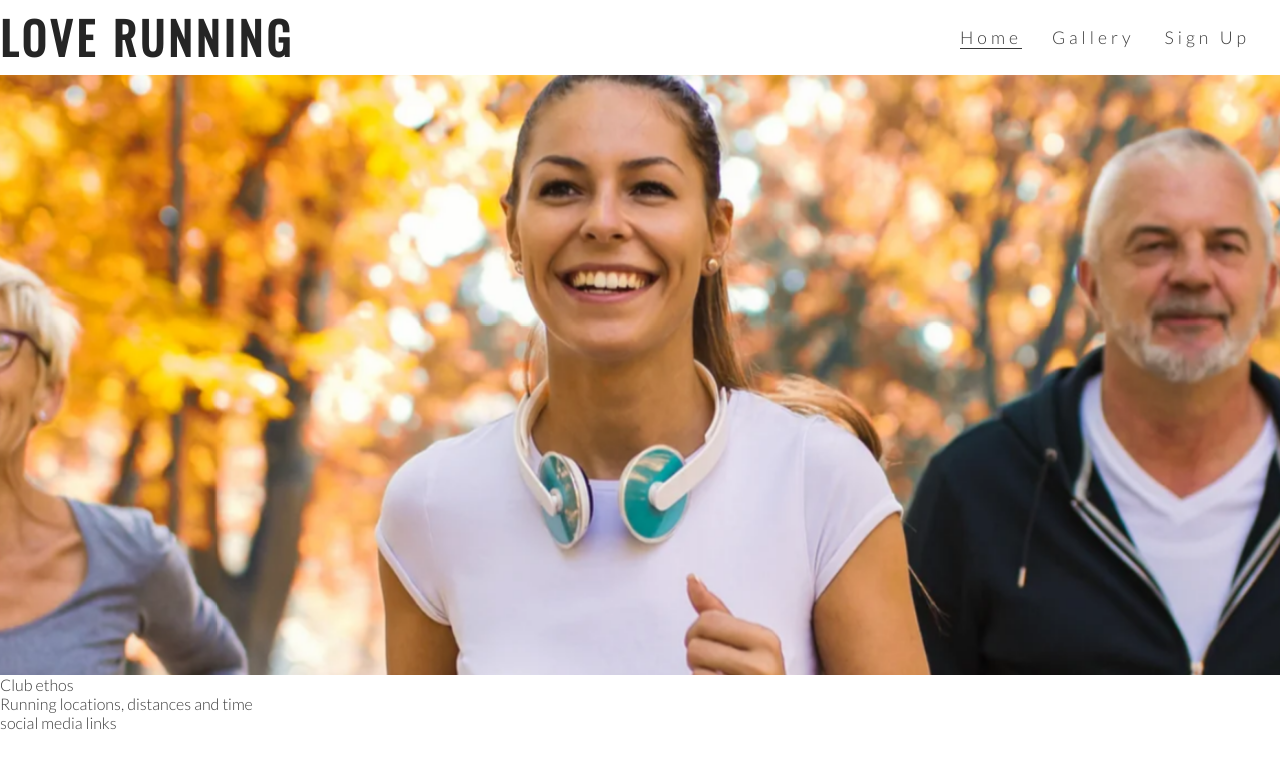
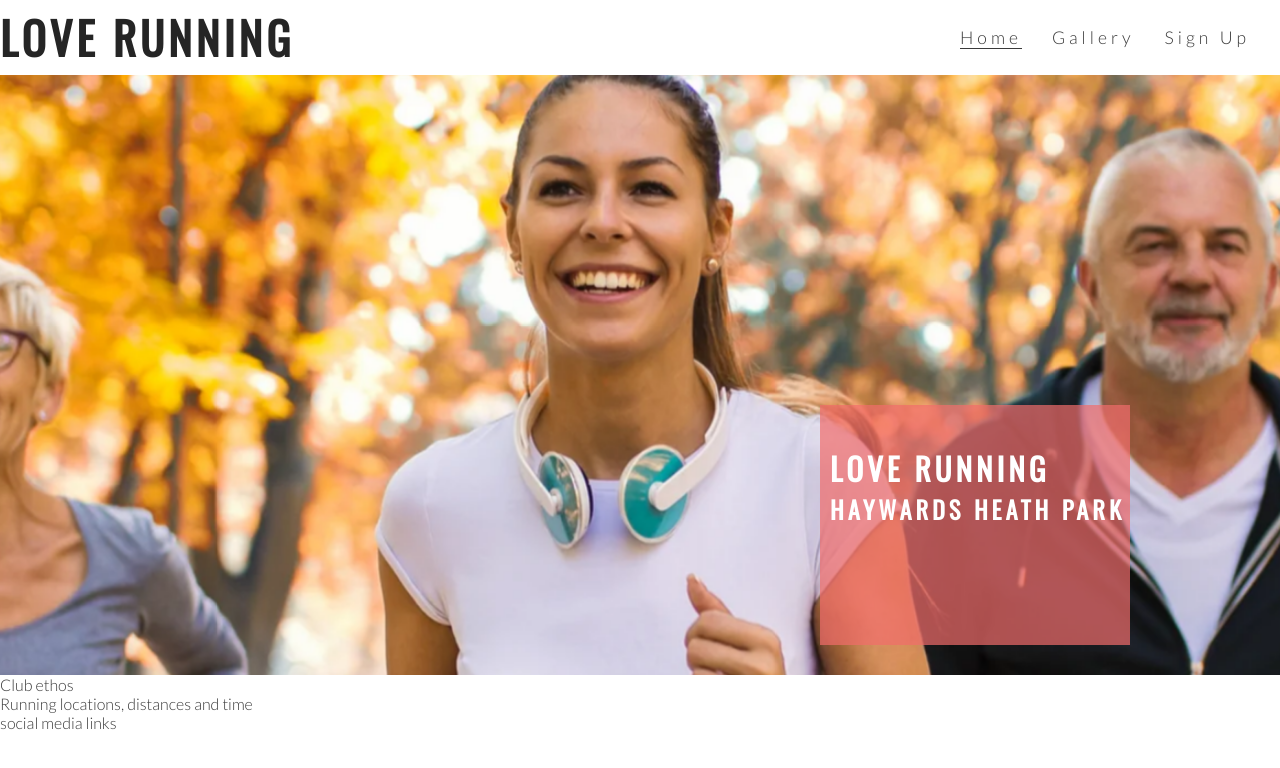
Before and after one commit to jflets/love-running, a plain HTML site: page index.html in a window 1280 px wide. Drawn offline with nearby package versions, Linux system fonts and the light colour scheme.

Commit message:
Add cover text and style

```diff
--- a/assets/css/style.css
+++ b/assets/css/style.css
@@ -56,11 +56,18 @@ h1, h2 {
 .active {
     border-bottom: 1px solid #3a3a3a;
 }
-/* hero image */
+/* hero image and cover text */
 #hero-outer {
     height: 600px;
     width: 100%;
     overflow: hidden;
+
+    position: relative;
+}
+
+#cover-text, #cover-text h2 {
+    color: #fff;
+
 }
 
 #hero-image {
@@ -84,3 +91,24 @@ h1, h2 {
         transform: scale(1.1);
     }
 }
+
+#cover-text {
+    font-size: 130%;
+    font-family: Oswald, sans-serif;
+    text-transform: uppercase;
+    letter-spacing: 4px;
+
+    width: 300px;
+    height: 200px;
+
+    padding-top: 40px;
+    padding-left: 10px;
+
+    background-color: rgba(241, 109, 107, .7);
+
+    bottom: 30px;
+    right: 150px;
+
+    position: absolute;
+
+}
--- a/index.html
+++ b/index.html
@@ -33,6 +33,10 @@
     </header>
     <section id="hero-outer">
         <div id="hero-image"></div>
+        <div id="cover-text">
+            <h2>Love Running</h2>
+            <h3>Haywards Heath park</h3>
+        </div>
     </section>
     <section>
         Club ethos
```
